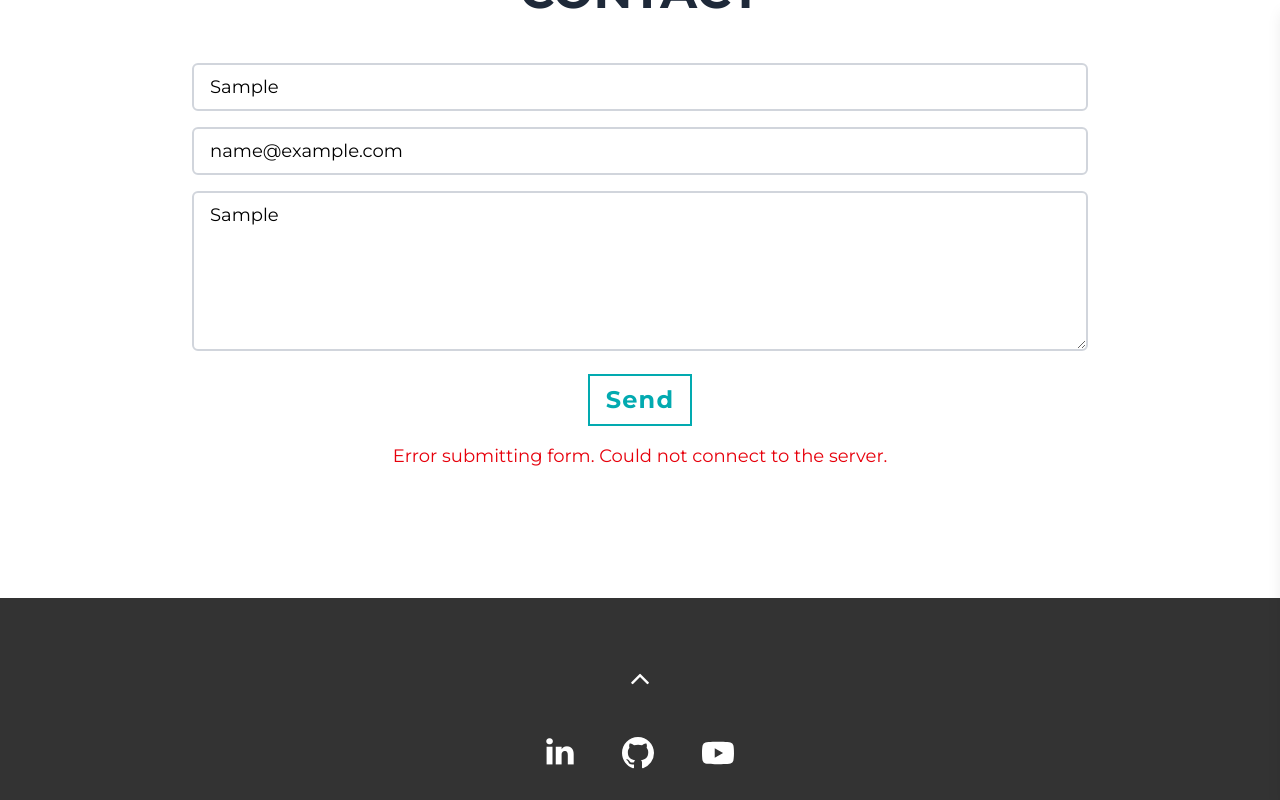
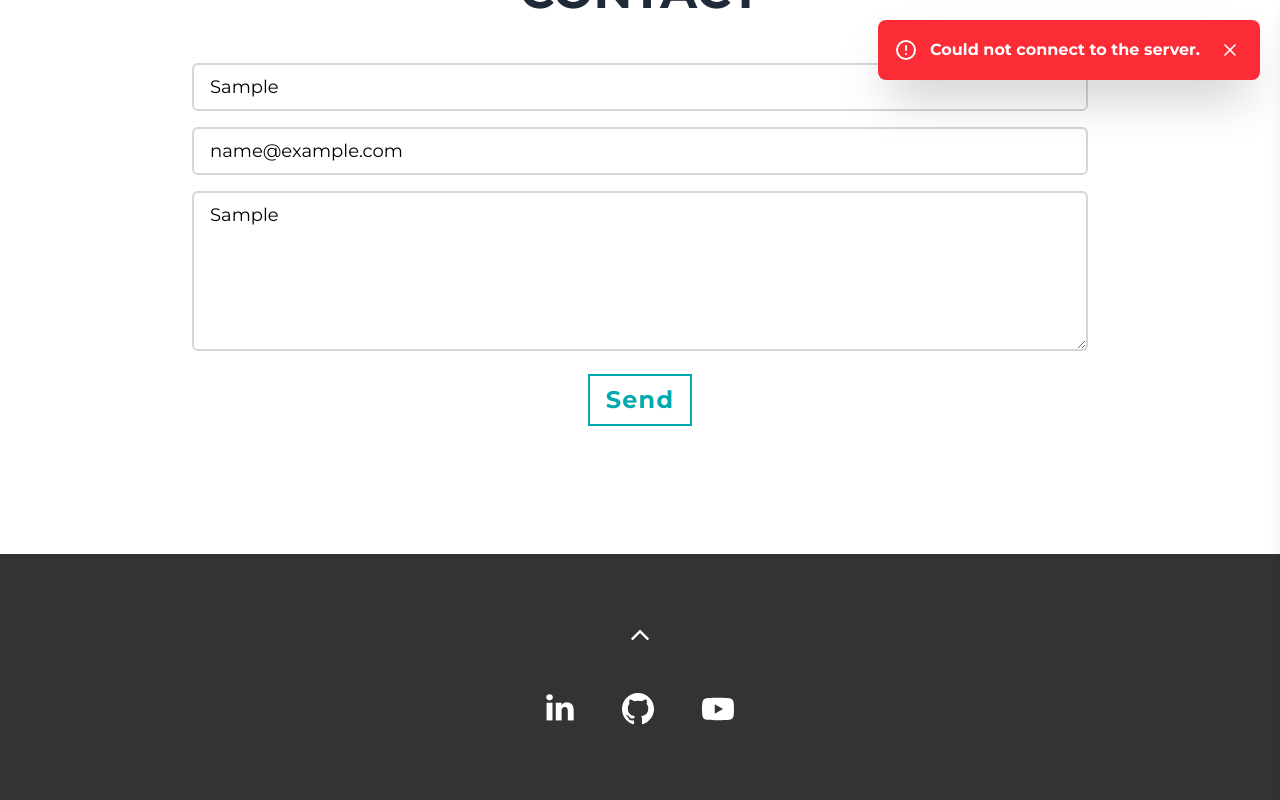
Before and after one commit to kmkan/my-portfolio, a React (Vite) app: page / in a window 1280 px wide. Both pictures are taken after typing "Sample", "name@example.com", "Sample" into the empty fields and a click on the button "Send". Shown: the part 3607-4407 px from the top of the page. Built offline with nearby package versions, Linux system fonts and the light colour scheme; no server answers.

Commit message:
Add toast notifications for contact form

```diff
--- a/src/App.jsx
+++ b/src/App.jsx
@@ -87,13 +87,48 @@ const ProjectCard = ({ videoUrl, title }) => {
     );
 };
 
+const Toast = ({ message, type, show, onClose }) => {
+    const bgColor = type === 'success' ? 'bg-green-500' : 'bg-red-500';
+    const icon = type === 'success' ? (
+        <svg className="w-6 h-6 text-white mr-3" fill="none" stroke="currentColor" viewBox="0 0 24 24" xmlns="http://www.w3.org/2000/svg"><path strokeLinecap="round" strokeLinejoin="round" strokeWidth="2" d="M5 13l4 4L19 7"></path></svg>
+    ) : (
+        <svg className="w-6 h-6 text-white mr-3" fill="none" stroke="currentColor" viewBox="0 0 24 24" xmlns="http://www.w3.org/2000/svg"><path strokeLinecap="round" strokeLinejoin="round" strokeWidth="2" d="M12 8v4m0 4h.01M21 12a9 9 0 11-18 0 9 9 0 0118 0z"></path></svg>
+    );
+
+    return (
+        <div className={`fixed top-5 right-5 z-50 transform transition-all duration-500 ease-in-out ${show ? 'translate-x-0 opacity-100' : 'translate-x-full opacity-0'}`}>
+            <div className={`${bgColor} text-white font-bold rounded-lg shadow-2xl flex items-center p-4`}>
+                {icon}
+                <span className="flex-grow">{message}</span>
+                <button onClick={onClose} className="ml-4 p-1 rounded-full hover:bg-white/20 transition-colors duration-200">
+                    <svg className="w-5 h-5" fill="none" stroke="currentColor" viewBox="0 0 24 24" xmlns="http://www.w3.org/2000/svg"><path strokeLinecap="round" strokeLinejoin="round" strokeWidth="2" d="M6 18L18 6M6 6l12 12"></path></svg>
+                </button>
+            </div>
+        </div>
+    );
+};
+
 
 const App = () => {
     const [hoveredLayer, setHoveredLayer] = useState(null);
     const [formData, setFormData] = useState({ name: '', email: '', message: '' });
-    const [statusMessage, setStatusMessage] = useState('');
-    const [isSuccess, setIsSuccess] = useState(false);
+    const [toast, setToast] = useState({ message: '', type: 'success', show: false });
     const [isMenuOpen, setIsMenuOpen] = useState(false);
+
+    const toastTimer = useRef(null);
+
+    const showToast = (message, type) => {
+        clearTimeout(toastTimer.current);
+        setToast({ message, type, show: true });
+        toastTimer.current = setTimeout(() => {
+            setToast(prev => ({ ...prev, show: false }));
+        }, 4000);
+    };
+
+    const handleCloseToast = () => {
+        clearTimeout(toastTimer.current);
+        setToast({ ...toast, show: false });
+    };
 
     const skillsData = {
         top: {
@@ -203,8 +238,7 @@ const App = () => {
         const { name, email, message } = formData;
 
         if (!name || !email || !message) {
-            setStatusMessage('Please fill out all fields.');
-            setIsSuccess(false);
+            showToast('Please fill out all fields.', 'error');
             return;
         }
 
@@ -219,17 +253,14 @@ const App = () => {
             const data = await response.json();
 
             if (response.ok) {
-                setStatusMessage('Message sent successfully!');
-                setIsSuccess(true);
+                showToast('Message sent successfully!', 'success');
                 setFormData({ name: '', email: '', message: '' });
             } else {
-                setStatusMessage(data.msg || 'Something went wrong. Please try again.');
-                setIsSuccess(false);
+                showToast(data.msg || 'Something went wrong.', 'error');
             }
         } catch (error) {
             console.error('Submission error:', error);
-            setStatusMessage('Error submitting form. Could not connect to the server.');
-            setIsSuccess(false);
+            showToast('Could not connect to the server.', 'error');
         }
     };
 
@@ -258,6 +289,7 @@ const App = () => {
                 `}
             </style>
             <div className="bg-white text-black antialiased relative overflow-x-hidden" style={{ fontFamily: "'Montserrat', sans-serif" }}>
+                <Toast message={toast.message} type={toast.type} show={toast.show} onClose={handleCloseToast} />
 
                 {/* Header Icons */}
                 <div className="absolute top-6 right-6 md:top-8 md:right-8 z-50">
@@ -433,11 +465,6 @@ const App = () => {
                                         </button>
                                     </div>
                                 </form>
-                                {statusMessage && (
-                                    <p className={`mt-4 text-center text-lg ${isSuccess ? 'text-green-600' : 'text-red-600'}`}>
-                                        {statusMessage}
-                                    </p>
-                                )}
                             </div>
                         </div>
                     </section>
```
